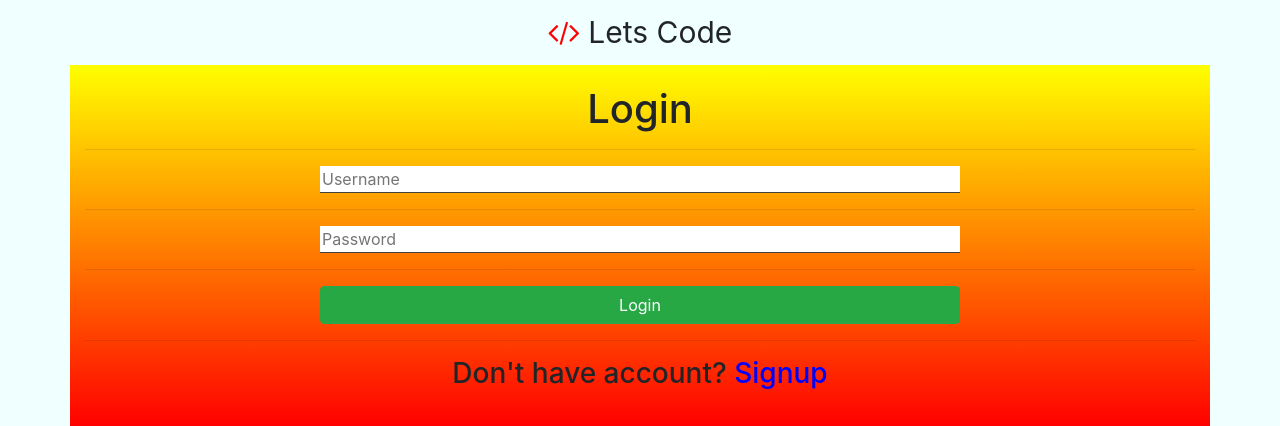
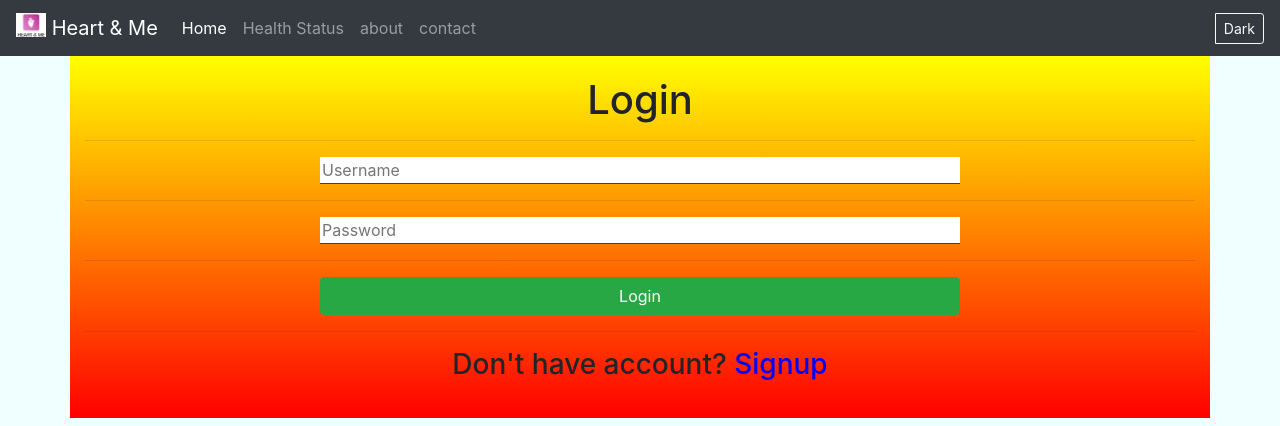
Before and after one commit to Awasthi-Ram/it-day-heart-and-me, a Django app: page /acc/login?next=/heart in a window 1280 px wide. Shown: the top 426 px of the page. Run offline with Django 4.2, Linux system fonts and the light colour scheme; some libraries are stand-ins or nearby versions.

Commit message:
Some change in routing

```diff
--- a/templates/base.html
+++ b/templates/base.html
@@ -13,10 +13,70 @@
   {% endblock %}
 </head>
 <body>
-<header class="container-fluid text-center">
-    <i class="fa fa-code" aria-hidden="true" style="color: red;"></i>
-    Lets Code
-</header>
+  <nav class="navbar navbar-expand-lg navbar-dark bg-dark">
+
+    <a class="navbar-brand" href="/">
+      <img src="{% static 'images/logo.png' %}" width="30" height="30" class="d-inline-block align-top img-fluid" alt="">
+      Heart & Me
+    </a>
+    <button
+    class="navbar-toggler"
+    type="button"
+    data-toggle="collapse"
+    data-target="#navbarSupportedContent"
+    aria-controls="navbarSupportedContent"
+    aria-expanded="false"
+    aria-label="Toggle navigation"
+  >Menu</button>
+<div class="collapse navbar-collapse" id="navbarSupportedContent">
+  <ul class="navbar-nav mr-auto">
+    <li class="nav-item active">
+      <a class="nav-link" href="/"
+        >Home <span class="sr-only">(current)</span></a
+      >
+    </li>
+    <li class="nav-item">
+      <a class="nav-link" href="#">Health Status</a>
+    </li>
+    <li class="nav-item">
+      <a class="nav-link" href="#">about</a>
+    </li>
+    <li class="nav-item">
+      <a class="nav-link" href="#">contact</a>
+    </li>
+  </ul>
+  <form class="form-inline my-2 my-lg-0">
+    <div class="btn-group" role="group">
+    {% if request.user.is_authenticated %}
+        <button type="button" class="btn btn-primary fa fa-user-circle" data-toggle="modal" data-target="#exampleModalScrollable">
+            profile
+          </button>
+    {% endif %}
+
+          <!-- Modal -->
+          <div class="modal fade" id="exampleModalScrollable" tabindex="-1" role="dialog" aria-labelledby="exampleModalScrollableTitle" aria-hidden="true">
+            <div class="modal-dialog modal-dialog-scrollable" role="document">
+              <div class="modal-content">
+                <div class="modal-header">
+                  <h5 class="modal-title" id="exampleModalScrollableTitle">Modal title</h5>
+                  <button type="button" class="close" data-dismiss="modal" aria-label="Close">
+                    <span aria-hidden="true">&times;</span>
+                  </button>
+                </div>
+                <div class="modal-body">
+                  ...
+                </div>
+                <div class="modal-footer">
+                  <button type="button" class="btn btn-secondary" data-dismiss="modal">Close</button>
+                  <button type="button" class="btn btn-primary">Save changes</button>
+                </div>
+              </div>
+            </div>
+          </div>
+    <button type="button" class="btn btn-outline-light   btn-sm">Dark</button>
+  </form>
+</div>
+</nav>
 {% block body%}
 {% endblock %}
 <script src="{% static 'bootsrap/js/bootstrap.min.js' %}"></script>
```
Also changed, not shown: heart_me/templates/pages/heart.html (+8 -9 lines), heart_me/templates/pages/main.html (+7 -5 lines), db.sqlite3.
